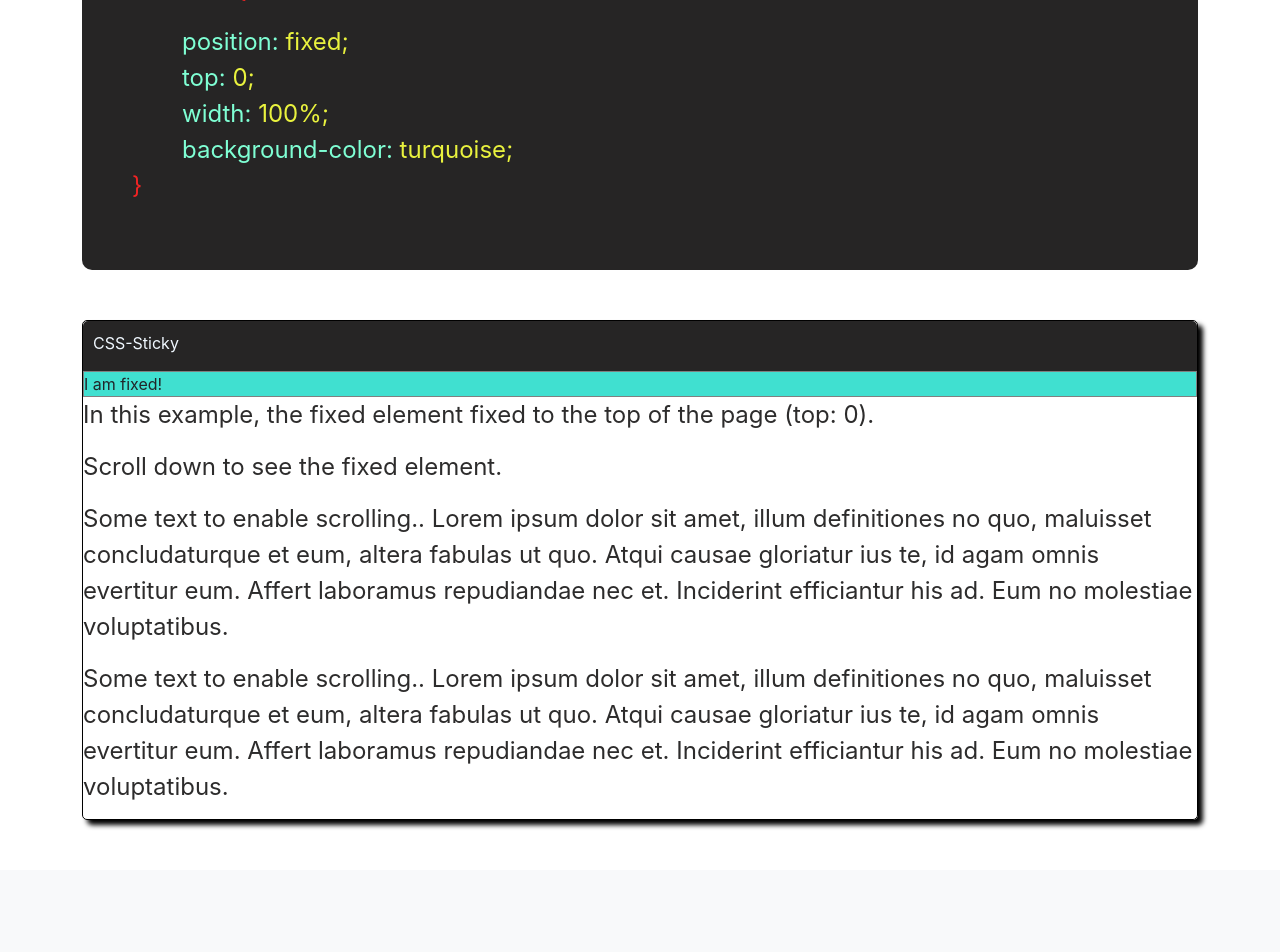
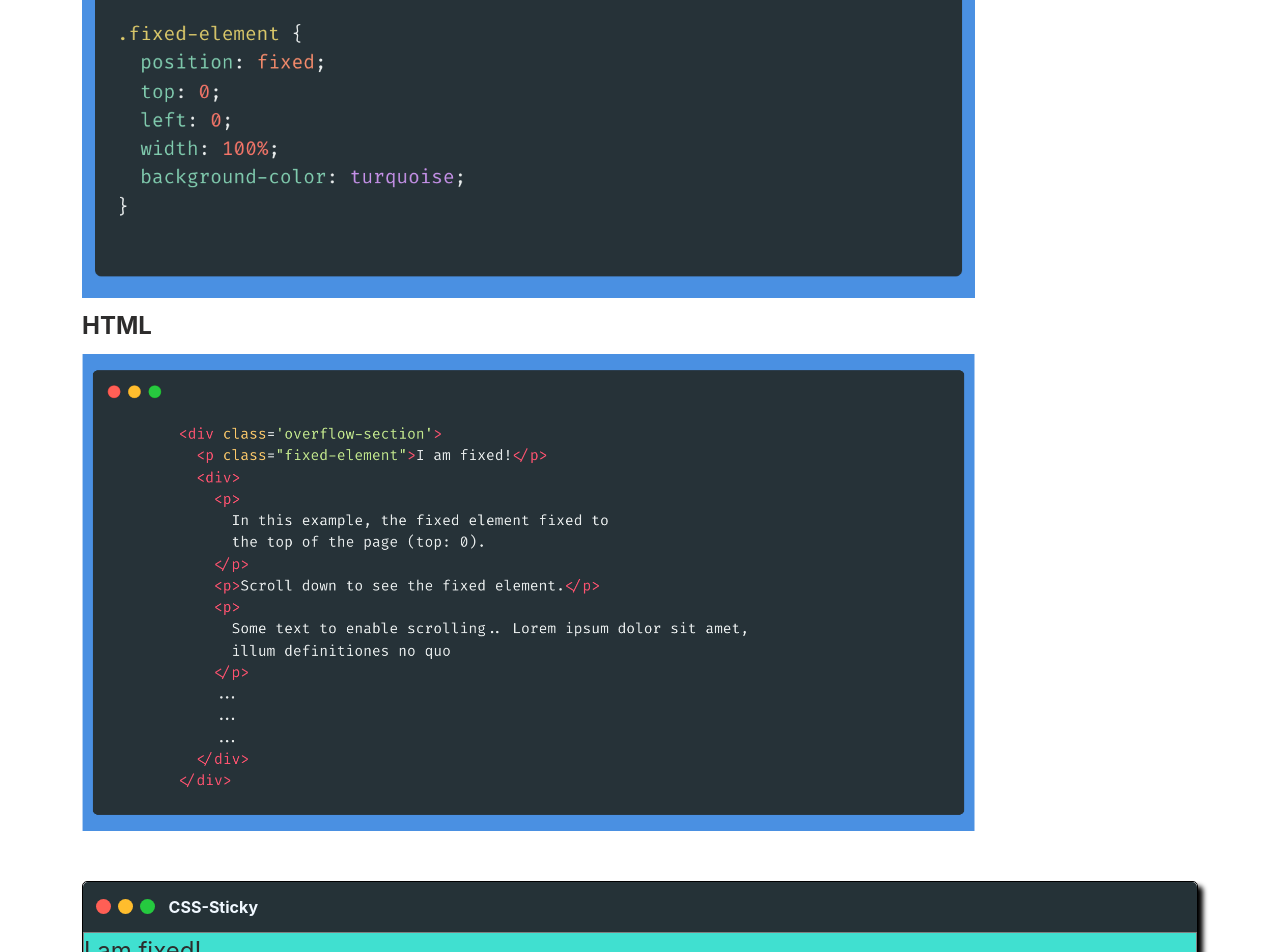
Before and after one commit to leonsuaren/position-property, a React (Create React App) app: page /fixed in a window 1280 px wide. Shown: the part 380-1332 px from the top of the page. Built offline with nearby package versions, Linux system fonts and the light colour scheme.

Commit message:
almost all the views are dome

```diff
--- a/src/App.css
+++ b/src/App.css
@@ -17,10 +17,13 @@ img {
 
 .title {
   margin-bottom: 50px;
+  text-transform: capitalize;
 }
 
 .example-text {
   font-weight: bold;
+  margin: 10px 0;
+  text-transform: uppercase;
 }
 
 .code-on-paragraph {
@@ -52,3 +55,7 @@ img {
 .element-value {
   color: #e9f23e;
 }
+
+img {
+  width: 80%;
+}
--- a/src/components/display-window/DisplayWindow.jsx
+++ b/src/components/display-window/DisplayWindow.jsx
@@ -5,7 +5,12 @@ export const DisplayWindow = ({ headerTitle, children }) => {
   return (
     <div className='window-container'>
       <div className='window-header'>
+        <div className='first-ball' />
+        <div className='second-ball' />
+        <div className='third-ball' />
+        <div>
         <p className='window-header-title'>{ headerTitle }</p>
+        </div>
       </div>
       { children }
     </div>
--- a/src/components/display-window/styles.css
+++ b/src/components/display-window/styles.css
@@ -8,6 +8,8 @@
 }
 
 .window-header {
+  display: grid;
+  grid-template-columns: 2% 2% 2% 10%;
   position: relative;
   top: 0;
   left: 0;
@@ -15,13 +17,37 @@
   width: 100%;
   border-top-left-radius: 5px;
   border-top-right-radius: 5px;
-  background-color: #262525;
-  display: flex;
+  background-color: #253237;
   padding: 0 10px;
-  align-items: flex-end;
+  align-items: center;
+  justify-items: center;
 }
 
 .window-header-title {
   color: aliceblue;
   font-size: 1rem;
+  font-weight: bold;
+  padding: 0;
+  margin: 0;
 }
+
+.first-ball {
+  width: 15px;
+  height: 15px;
+  border-radius: 50%;
+  background-color: #ff5f55;
+}
+
+.second-ball {
+  width: 15px;
+  height: 15px;
+  border-radius: 50%;
+  background-color: #FFBD2D;
+}
+
+.third-ball {
+  width: 15px;
+  height: 15px;
+  border-radius: 50%;
+  background-color: #25C93F;
+}
--- a/src/views/fixed/Fixed.jsx
+++ b/src/views/fixed/Fixed.jsx
@@ -9,19 +9,13 @@ export const Fixed = () => {
       <h1 className='title'>Position Fixed</h1>
 
       <p className='example-text'>Example: </p>
-      <PiceOfCode>
-        <p className='element-name'>.element <span className='opening-curly-bracket'>&#123;</span></p>
-        <p>
-          <span className='element-property'>position: <span className='element-value'>fixed;</span></span>
-          <span className='element-property'>top: <span className='element-value'>0;</span></span>
-          <span className='element-property'>width: <span className='element-value'>100%;</span></span>
-          <span className='element-property'>background-color: <span className='element-value'>turquoise;</span></span>
-          <span className='closing-curly-bracket'>&#125;</span>
-        </p>
-      </PiceOfCode>
+      <p className='example-text'>CSS </p>
+      <img src='css-fixed-example.png' />
+      <p className='example-text'>HTML </p>
+      <img src='./fixedexample.png' />
       <DisplayWindow headerTitle='CSS-Sticky'>
         <div className='overflow-section'>
-          <div className="fixed-element">I am fixed!</div>
+          <p className="fixed-element">I am fixed!</p>
           <div>
             <p>In this example, the fixed element fixed to the top of the page (top: 0).</p>
             <p>Scroll down to see the fixed element.</p>
```
Also changed, not shown: public/css-fixed-example.png (added), public/fixedexample.png (added).
